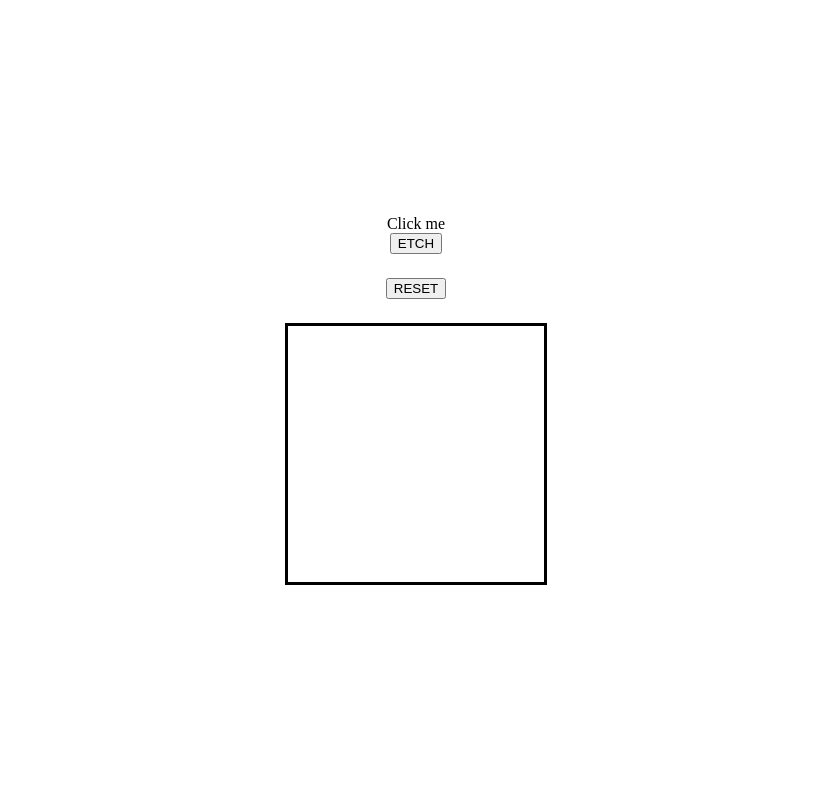
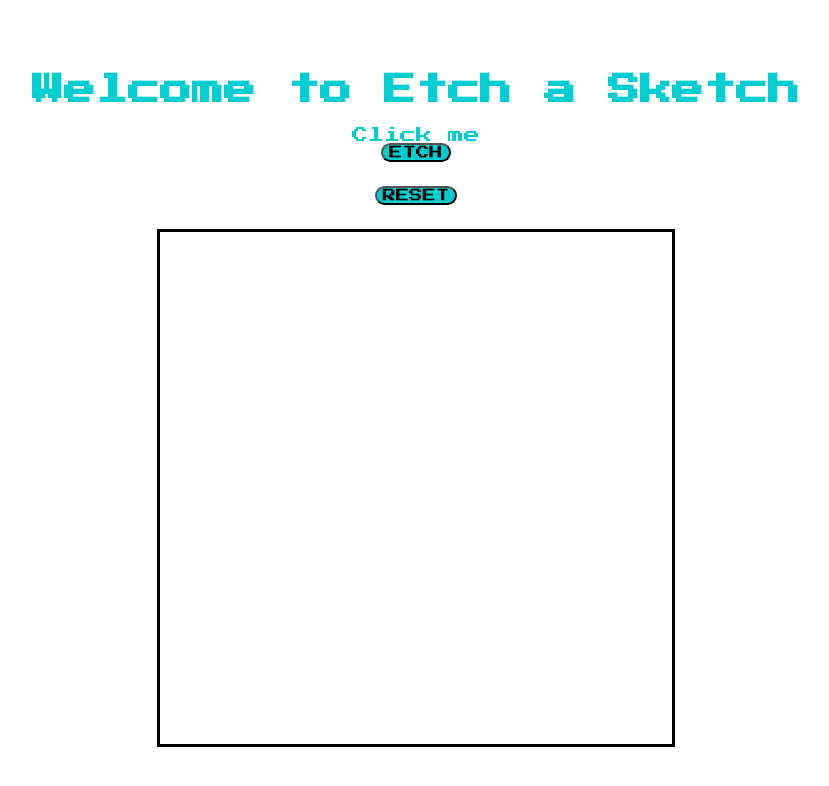
Before and after one commit to B1t-Master/etch-a-sketch, a plain HTML site: page index.html in a window 1280 px wide. Shown: the whole page, without its empty margins (224-1053 px from the left). Drawn offline with Linux system fonts and the light colour scheme.

Commit message:
Make userbility better

```diff
--- a/index.html
+++ b/index.html
@@ -10,6 +10,7 @@
 </head>
 
 <body>
+    <h1>Welcome to Etch a Sketch</h1>
     <div>Click me</div>
     <button class="etch">ETCH</button>
     <button class="reset">RESET</button>
--- a/script.js
+++ b/script.js
@@ -25,8 +25,8 @@ function createGrid() {
     for (let j = 0; j < rows; j++) {
         for (let i = 0; i < columns; i++) {
             let cell = document.createElement("div");
-            cell.style.width = 256 / gridSize + "px";
-            cell.style.height = 256 / gridSize + "px";
+            cell.style.width = 512 / gridSize + "px";
+            cell.style.height = 512 / gridSize + "px";
             cell.style.border = "black solid 1px"
             cell.style.boxSizing = "border-box"
             cell.style.left = j * 100 + "px";
@@ -39,6 +39,7 @@ function createGrid() {
 
     }
 }
+
 function getColor() {
     let code = '0123456789ABCDEF'
     let hex = '#'
--- a/style.css
+++ b/style.css
@@ -1,5 +1,8 @@
+@import url('https://fonts.googleapis.com/css2?family=Press+Start+2P&display=swap');
 html{
     height: 100vh;
+    font-family: "Press Start 2P", system-ui;
+    color: darkturquoise;
 }
 
 body{
@@ -15,10 +18,17 @@ body{
     display: flex;
     flex-wrap: wrap;
     border: black 3px solid;
-    width: 256px;
-    height: 256px;
+    width: 512px;
+    height: 512px;
 }
 
 button{
     margin-bottom: 24px;
+    font-family: "Press Start 2P", system-ui;
+    border-radius: 16px;
+    background-color: darkturquoise;
 }
+
+h1{
+    text-align: center;
+}
```
